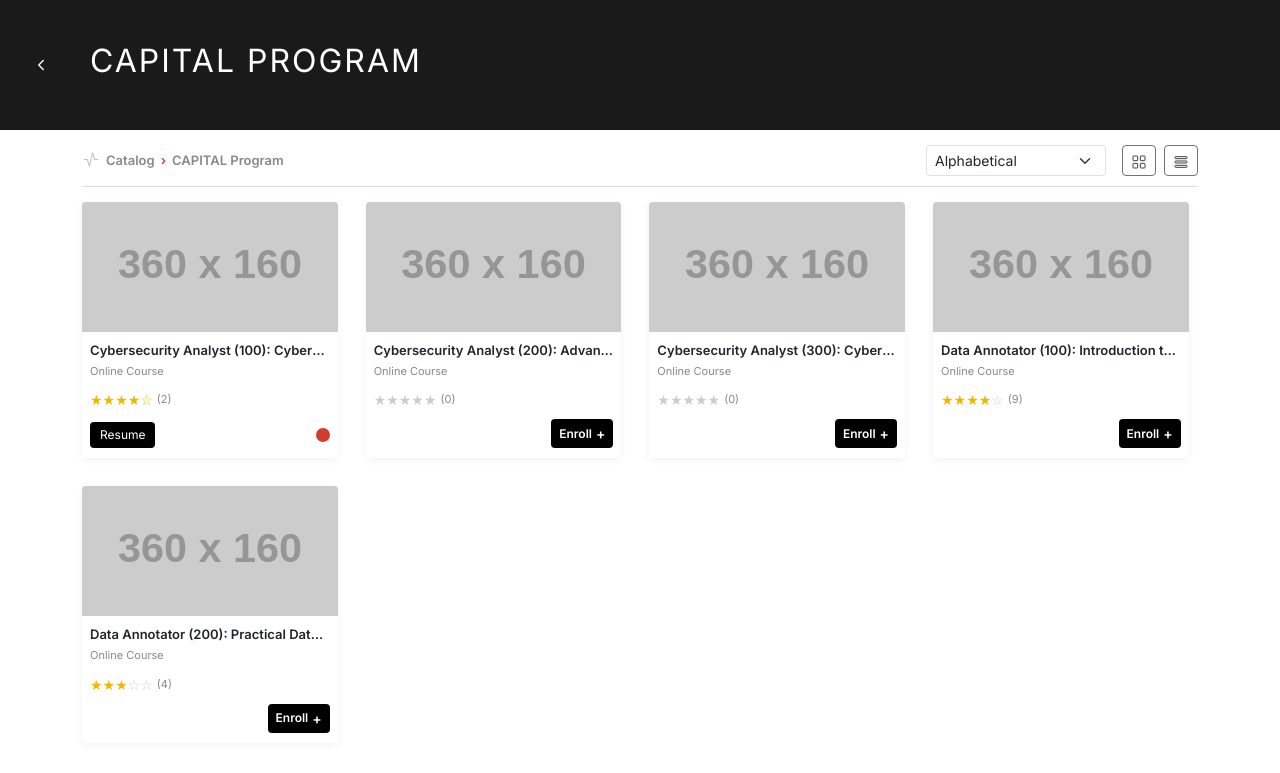
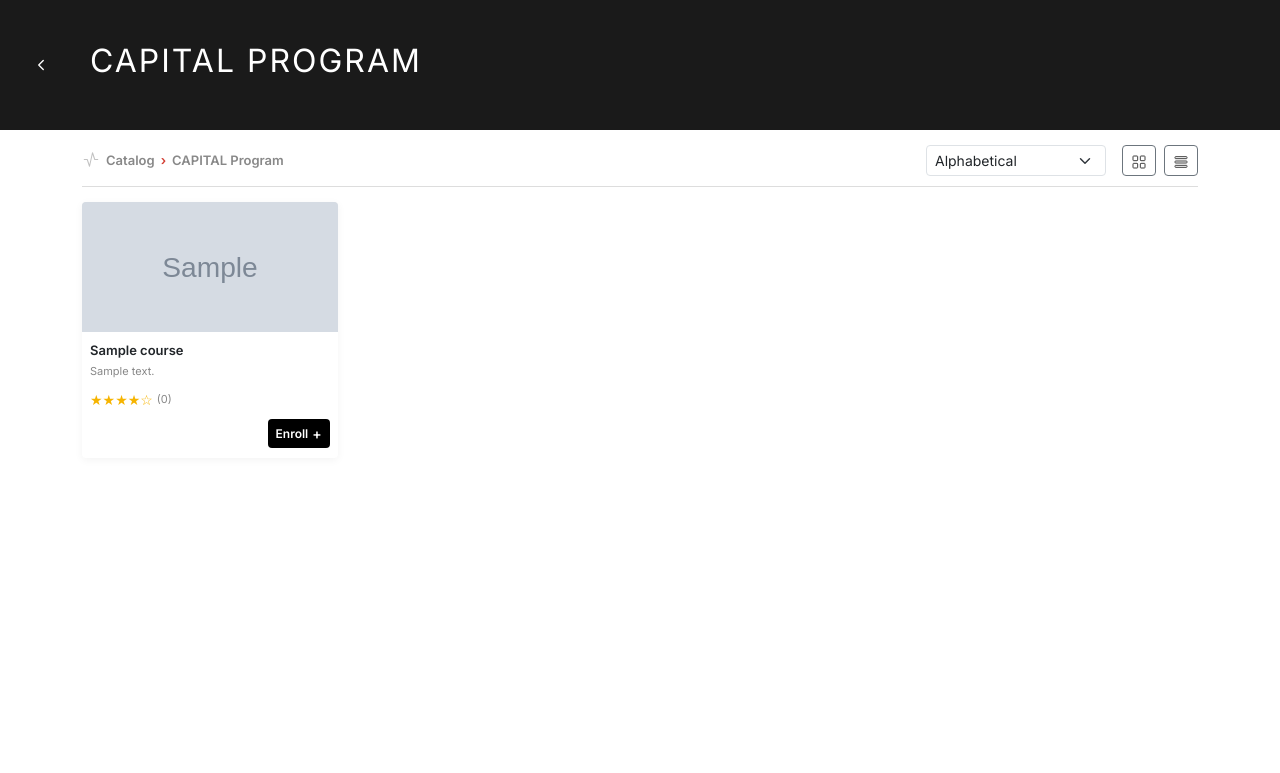
Before and after one commit to AravindhshankarTansam/original_lms_modification, a Django app: page /accounts/courses/ in a window 1280 px wide. Shown: the part 56-829 px from the top of the page. After the commit the page ends 504 px from the top, so only its background shows below. Run offline with Django 5.2, Linux system fonts and the light colour scheme; a user stored in the database is signed in; tables that the repository leaves empty hold one stand-in row (values such as "Sample post"); grey boxes marked "Sample" are stand-in pictures; grey boxes labelled with a size stand in for pictures from a placeholder-image service; some libraries are stand-ins or nearby versions.

Commit message:
Explore courses

```diff
--- a/accounts/templates/accounts/user/course.html
+++ b/accounts/templates/accounts/user/course.html
@@ -8,7 +8,6 @@
 
   <!-- Bootstrap 5.3.3 CSS -->
   <link href="https://cdn.jsdelivr.net/npm/bootstrap@5.3.3/dist/css/bootstrap.min.css" rel="stylesheet">
-
 
   <!-- Bootstrap Icons -->
   <link rel="stylesheet" href="https://cdn.jsdelivr.net/npm/bootstrap-icons@1.10.5/font/bootstrap-icons.css">
@@ -25,35 +24,33 @@
   <div class="topbar">
     <div class="container-fluid d-flex align-items-center justify-content-between">
       <div class="d-flex align-items-center">
-        <div class="brand me-3">
-          <!-- <div class="brand-logo">M D</div> -->
-          <!-- <div>
-            <h1 style="font-size:18px;margin-bottom:0">eLearning</h1>
-            <div style="font-size:12px;color:var(--muted);margin-top:2px">Catalog</div>
-          </div> -->
-        </div>
+        <div class="brand me-3"></div>
       </div>
       <div class="icons d-flex align-items-center position-relative">
         <div class="icon-btn" title="Search" id="searchIcon">
-        <!-- Search icon SVG -->
           <svg width="18" height="18" viewBox="0 0 24 24" fill="none">
             <path d="M21 21l-4.35-4.35" stroke="#333" stroke-width="1.6" stroke-linecap="round"/>
             <circle cx="11" cy="11" r="6" stroke="#333" stroke-width="1.6" stroke-linecap="round"/>
           </svg>
         </div>
-
-      <!-- Search input (initially hidden) -->
         <input type="text" id="searchInput" placeholder="Search courses..."
                style="display:none; position:absolute; right:40px; top:50%; transform: translateY(-50%);
                padding:4px 8px; border-radius:4px; border:1px solid #ccc; width:200px;" />
         <div class="icon-btn" title="Mail">
-          <svg width="18" height="18" viewBox="0 0 24 24" fill="none"><path d="M3 7.5v9A2.5 2.5 0 0 0 5.5 19h13A2.5 2.5 0 0 0 21 16.5v-9" stroke="#333" stroke-width="1.6" stroke-linecap="round" stroke-linejoin="round"/><path d="M21 7.5L12 13 3 7.5" stroke="#333" stroke-width="1.6" stroke-linecap="round" stroke-linejoin="round"/></svg>
+          <svg width="18" height="18" viewBox="0 0 24 24" fill="none">
+            <path d="M3 7.5v9A2.5 2.5 0 0 0 5.5 19h13A2.5 2.5 0 0 0 21 16.5v-9" stroke="#333" stroke-width="1.6" stroke-linecap="round" stroke-linejoin="round"/>
+            <path d="M21 7.5L12 13 3 7.5" stroke="#333" stroke-width="1.6" stroke-linecap="round" stroke-linejoin="round"/>
+          </svg>
         </div>
         <div class="icon-btn" title="Notifications">
-          <svg width="18" height="18" viewBox="0 0 24 24" fill="none"><path d="M15 17H9a3 3 0 0 1-3-3V9a6 6 0 1 1 12 0v5a3 3 0 0 1-3 3z" stroke="#333" stroke-width="1.6" stroke-linecap="round" stroke-linejoin="round"/></svg>
+          <svg width="18" height="18" viewBox="0 0 24 24" fill="none">
+            <path d="M15 17H9a3 3 0 0 1-3-3V9a6 6 0 1 1 12 0v5a3 3 0 0 1-3 3z" stroke="#333" stroke-width="1.6" stroke-linecap="round" stroke-linejoin="round"/>
+          </svg>
         </div>
         <div class="icon-btn" title="Menu">
-          <svg width="18" height="18" viewBox="0 0 24 24" fill="none"><path d="M3 6h18M3 12h18M3 18h18" stroke="#333" stroke-width="1.6" stroke-linecap="round"/></svg>
+          <svg width="18" height="18" viewBox="0 0 24 24" fill="none">
+            <path d="M3 6h18M3 12h18M3 18h18" stroke="#333" stroke-width="1.6" stroke-linecap="round"/>
+          </svg>
         </div>
       </div>
     </div>
@@ -69,7 +66,6 @@
               <path d="M15 18l-6-6 6-6" stroke="#fff" stroke-width="1.8" stroke-linecap="round" stroke-linejoin="round"/>
             </svg>
           </a>
-
         </div>
         <h2>CAPITAL PROGRAM</h2>
       </div>
@@ -78,7 +74,6 @@
 
   <!-- page content -->
   <div class="page-content container">
-    <!-- toolbar / breadcrumb -->
     <div id="noCoursesMessage" style="display:none; text-align:center; color: var(--muted); font-weight:600; margin-top:20px;">
       No available courses.
     </div>
@@ -86,7 +81,9 @@
     <div class="catalog-toolbar">
       <div class="d-flex align-items-center gap-3">
         <div class="breadcrumb-custom">
-          <svg width="18" height="18" viewBox="0 0 24 24" fill="none"><path d="M3 10h4l3 9 4-18 3 9h4" stroke="#c2c2c2" stroke-width="1.4" stroke-linecap="round" stroke-linejoin="round"/></svg>
+          <svg width="18" height="18" viewBox="0 0 24 24" fill="none">
+            <path d="M3 10h4l3 9 4-18 3 9h4" stroke="#c2c2c2" stroke-width="1.4" stroke-linecap="round" stroke-linejoin="round"/>
+          </svg>
           <a href="{% url 'dashboard' %}" class="muted" style="text-decoration:none; color: inherit;">Catalog</a>
           <span style="color:#d23b30">›</span>
           <span style="font-weight:600">CAPITAL Program</span>
@@ -104,10 +101,19 @@
         </div>
         <div class="d-flex gap-2 align-items-center">
           <button class="btn btn-sm btn-outline-secondary" id="gridViewBtn" title="Grid view">
-            <svg width="16" height="16" viewBox="0 0 24 24" fill="none"><rect x="3" y="3" width="7" height="7" rx="1" stroke="#333" stroke-width="1.4"/><rect x="14" y="3" width="7" height="7" rx="1" stroke="#333" stroke-width="1.4"/><rect x="3" y="14" width="7" height="7" rx="1" stroke="#333" stroke-width="1.4"/><rect x="14" y="14" width="7" height="7" rx="1" stroke="#333" stroke-width="1.4"/></svg>
+            <svg width="16" height="16" viewBox="0 0 24 24" fill="none">
+              <rect x="3" y="3" width="7" height="7" rx="1" stroke="#333" stroke-width="1.4"/>
+              <rect x="14" y="3" width="7" height="7" rx="1" stroke="#333" stroke-width="1.4"/>
+              <rect x="3" y="14" width="7" height="7" rx="1" stroke="#333" stroke-width="1.4"/>
+              <rect x="14" y="14" width="7" height="7" rx="1" stroke="#333" stroke-width="1.4"/>
+            </svg>
           </button>
           <button class="btn btn-sm btn-outline-secondary" id="listViewBtn" title="List view">
-            <svg width="16" height="16" viewBox="0 0 24 24" fill="none"><rect x="3" y="4" width="18" height="3" rx="1" stroke="#333" stroke-width="1.4"/><rect x="3" y="10.5" width="18" height="3" rx="1" stroke="#333" stroke-width="1.4"/><rect x="3" y="17" width="18" height="3" rx="1" stroke="#333" stroke-width="1.4"/></svg>
+            <svg width="16" height="16" viewBox="0 0 24 24" fill="none">
+              <rect x="3" y="4" width="18" height="3" rx="1" stroke="#333" stroke-width="1.4"/>
+              <rect x="3" y="10.5" width="18" height="3" rx="1" stroke="#333" stroke-width="1.4"/>
+              <rect x="3" y="17" width="18" height="3" rx="1" stroke="#333" stroke-width="1.4"/>
+            </svg>
           </button>
         </div>
       </div>
@@ -115,134 +121,43 @@
 
     <!-- grid of cards -->
     <div class="row g-3 cards-row" id="cardsGrid">
-
-      <!-- Card 1 -->
+      {% if courses %}
+        {% for course in courses %}
           <div class="col-6 col-sm-4 col-md-3 col-lg-2">
             <div class="course-card">
-          <img class="course-thumb" src="https://via.placeholder.com/360x160.png?text=Course+Image" alt="thumb">
+              {% if course.image %}
+                <img class="course-thumb" src="{{ course.image.url }}" alt="{{ course.title }}">
+              {% else %}
+                <img class="course-thumb" src="https://via.placeholder.com/360x160.png?text=Course+Image" alt="{{ course.title }}">
+              {% endif %}
+
               <div class="card-body-custom">
                 <div>
-              <div class="course-title">Cybersecurity Analyst (100): Cybersecurity Analyst…</div>
-              <div class="course-sub">Online Course</div>
+                  <div class="course-title">{{ course.title }}</div>
+                  <div class="course-sub">{{ course.description|truncatechars:50 }}</div>
+                </div>
 
                 <div class="rating-row">
                   <div class="stars">
-                  <span title="star">★</span><span>★</span><span>★</span><span>★</span><span>☆</span>
+                    <span>★</span><span>★</span><span>★</span><span>★</span><span>☆</span>
                   </div>
-                <div class="rating-count">(2)</div>
-              </div>
+                  <div class="rating-count">(0)</div>
                 </div>
 
-            <div class="d-flex align-items-center justify-content-between">
-              <button class="small-black">Resume</button>
-              <div class="status-badge"> </div>
+                <div class="card-actions">
+                  <button class="btn-enroll" onclick="location.href='{% url 'course_play' course.id %}'">
+                    Enroll <div class="plus">+</div>
+                  </button>
                 </div>
               </div>
             </div>
           </div>
-
-      <!-- Card 2 -->
-      <div class="col-6 col-sm-4 col-md-3 col-lg-2">
-        <div class="course-card">
-          <img class="course-thumb" src="https://via.placeholder.com/360x160.png?text=Course+Image" alt="thumb">
-          <div class="card-body-custom">
-            <div>
-              <div class="course-title">Cybersecurity Analyst (200): Advanced Cybersecurity…</div>
-              <div class="course-sub">Online Course</div>
-
-              <div class="rating-row">
-                <div class="stars">
-                  <span class="star-empty">★</span><span class="star-empty">★</span><span class="star-empty">★</span><span class="star-empty">★</span><span class="star-empty">★</span>
+        {% endfor %}
+      {% else %}
+        <div id="noCoursesMessage" style="text-align:center; color: var(--muted); font-weight:600; margin-top:20px;">
+          No available courses.
         </div>
-                <div class="rating-count">(0)</div>
-              </div>
-            </div>
-
-          <div class="card-actions">
-  <button class="btn-enroll" data-url="{% url 'course_play' %}">Enroll <div class="plus">+</div></button>
-</div>
-          </div>
-        </div>
-      </div>
-
-      <!-- Card 3 -->
-      <div class="col-6 col-sm-4 col-md-3 col-lg-2">
-        <div class="course-card">
-          <img class="course-thumb" src="https://via.placeholder.com/360x160.png?text=Course+Image" alt="thumb">
-          <div class="card-body-custom">
-            <div>
-              <div class="course-title">Cybersecurity Analyst (300): Cybersecurity Manageme…</div>
-              <div class="course-sub">Online Course</div>
-
-              <div class="rating-row">
-                <div class="stars">
-                  <span class="star-empty">★</span><span class="star-empty">★</span><span class="star-empty">★</span><span class="star-empty">★</span><span class="star-empty">★</span>
-                </div>
-                <div class="rating-count">(0)</div>
-              </div>
-            </div>
-
-        <div class="card-actions">
-  <button class="btn-enroll" data-url="{% url 'course_play' %}">Enroll <div class="plus">+</div></button>
-</div>
-          </div>
-        </div>
-      </div>
-
-      <!-- Card 4 -->
-      <div class="col-6 col-sm-4 col-md-3 col-lg-2">
-        <div class="course-card">
-          <img class="course-thumb" src="https://via.placeholder.com/360x160.png?text=Course+Image" alt="thumb">
-          <div class="card-body-custom">
-            <div>
-              <div class="course-title">Data Annotator (100): Introduction to Data…</div>
-              <div class="course-sub">Online Course</div>
-
-              <div class="rating-row">
-                <div class="stars">
-                  <span>★</span><span>★</span><span>★</span><span>★</span><span class="star-empty">☆</span>
-                </div>
-                <div class="rating-count">(9)</div>
-              </div>
-            </div>
-
-       <div class="card-actions">
-  <button class="btn-enroll" data-url="{% url 'course_play' %}">Enroll <div class="plus">+</div></button>
-</div>
-          </div>
-        </div>
-      </div>
-
-      <!-- Card 5 -->
-      <div class="col-6 col-sm-4 col-md-3 col-lg-2">
-        <div class="course-card">
-          <img class="course-thumb" src="https://via.placeholder.com/360x160.png?text=Course+Image" alt="thumb">
-          <div class="card-body-custom">
-            <div>
-              <div class="course-title">Data Annotator (200): Practical Data Annotation</div>
-              <div class="course-sub">Online Course</div>
-
-              <div class="rating-row">
-                <div class="stars">
-                  <span>★</span><span>★</span><span>★</span><span class="star-empty">☆</span><span class="star-empty">☆</span>
-                </div>
-                <div class="rating-count">(4)</div>
-              </div>
-            </div>
-
-            <div class="card-actions">
-              <!-- Card 2 example -->
-<div class="card-actions">
-  <button class="btn-enroll" data-url="{% url 'course_play' %}">Enroll <div class="plus">+</div></button>
-</div>
-
-            </div>
-          </div>
-        </div>
-      </div>
-
-      <!-- Add more cards as needed -->
-
+      {% endif %}
     </div>
   </div>
 
@@ -251,6 +166,7 @@
 
   <!-- Custom JS -->
   <script src="{% static 'js/course.js' %}"></script>
+
   <!-- Toast container -->
   <div class="position-fixed bottom-0 end-0 p-3" style="z-index: 9999">
     <div id="enrollToast" class="toast align-items-center text-white bg-success border-0" role="alert" aria-live="assertive" aria-atomic="true">
@@ -263,6 +179,5 @@
     </div>
   </div>
 
-
 </body>
 </html>
--- a/accounts/urls.py
+++ b/accounts/urls.py
@@ -12,7 +12,9 @@ urlpatterns = [
     path("profile/", views.profile, name="profile"),
     path('user-profile/', views.profile, name='user_profile'),
     path('courses/', views.courses_catalog, name='courses_catalog'),
-    path('courses/play/', views.course_play, name='course_play'),
+    # path('courses/play/', views.course_play, name='course_play'),
+    path('courses/play/<int:course_id>/', views.course_play, name='course_play')
+
 
 
 
--- a/accounts/views.py
+++ b/accounts/views.py
@@ -297,5 +297,13 @@ def courses_catalog(request):
 #     return render(request, 'accounts/user/course_play.html', {'course': course})
 
 
-def course_play(request):
-    return render(request, 'accounts/user/course_play.html')
+# def course_play(request):
+    # return render(request, 'accounts/user/course_play.html')
+
+def catalog(request):
+    courses = Course.objects.all()  # Fetch all courses
+    return render(request, 'courses/course.html', {'courses': courses})
+
+def course_play(request, course_id):
+    course = get_object_or_404(Course, id=course_id)
+    return render(request, 'courses_play.html', {'course': course})
```
Lines whose indentation alone changed are shown as unchanged.
